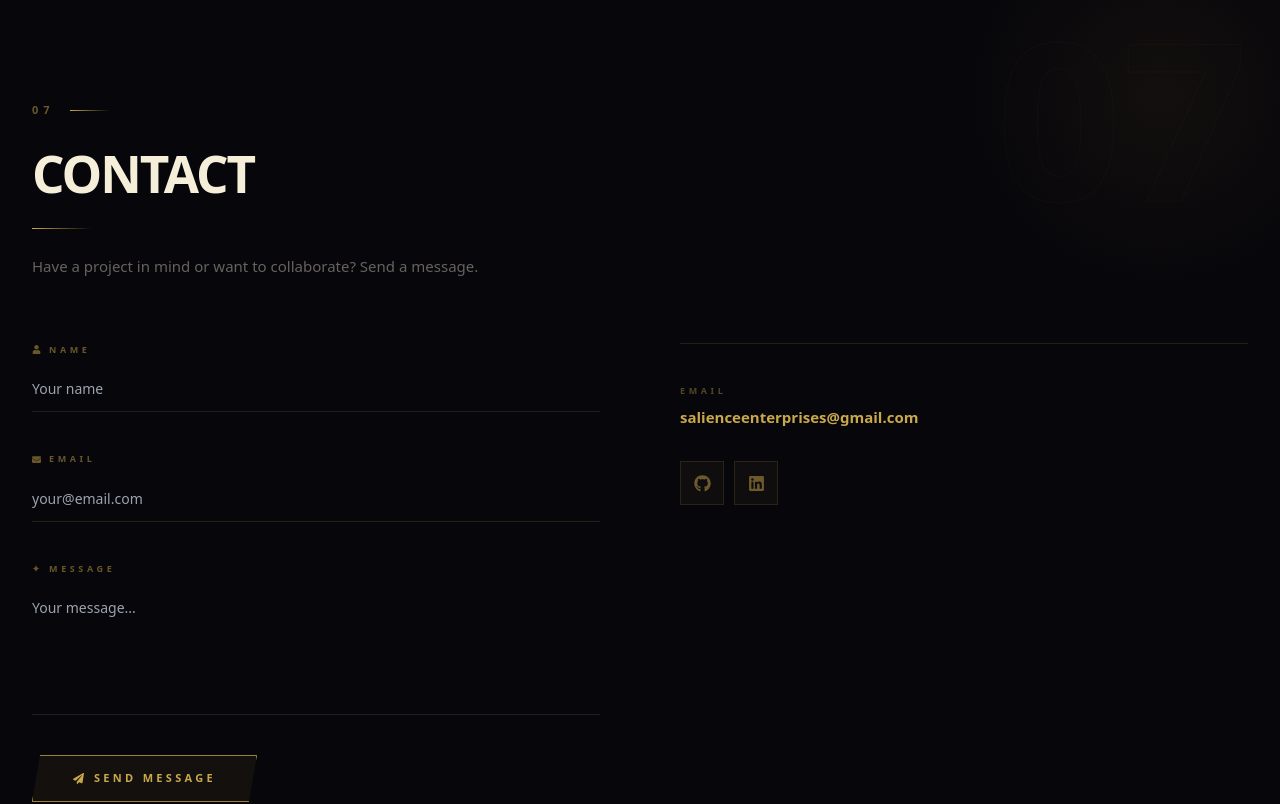
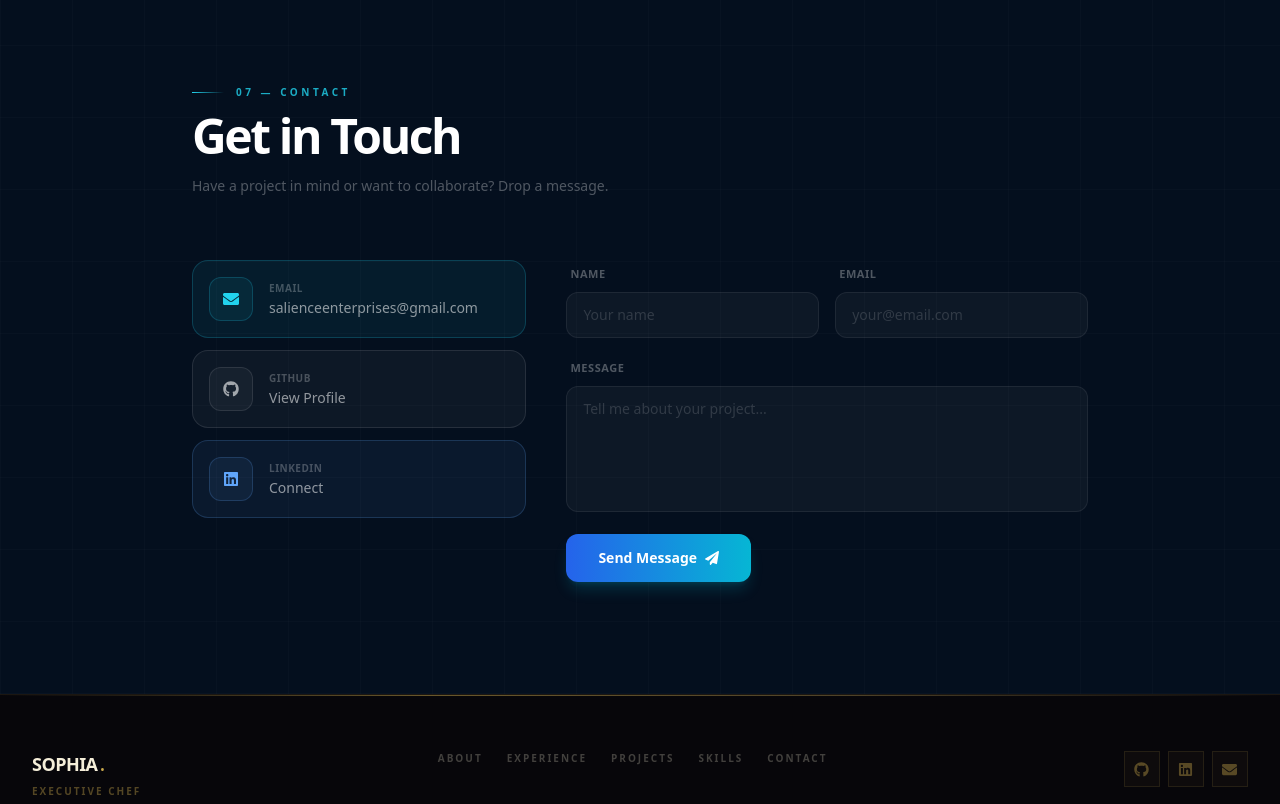
Before and after one commit to salienceenterprises-lab/portfolio-f2365, a Next.js app: page /portfolio-f2365/ in a window 1280 px wide. Shown: the part 5500-6304 px from the top of the page. Built offline with nearby package versions, Linux system fonts and the light colour scheme; no server answers.

Commit message:
Update app/components/contact.jsx via Portfolio SaaS

```diff
--- a/app/components/contact.jsx
+++ b/app/components/contact.jsx
@@ -1,159 +1,200 @@
 "use client";
 import React, { useState } from "react";
-import { motion } from "framer-motion";
-import { FaEnvelope, FaUser, FaPaperPlane, FaGithub, FaLinkedin } from "react-icons/fa";
+import { motion, AnimatePresence } from "framer-motion";
+import { FaPaperPlane, FaEnvelope, FaGithub, FaLinkedin, FaCheckCircle, FaCircleNotch } from "react-icons/fa";
 
 export default function PortfolioContact({ data }) {
-  const [form, setForm]       = useState({ name:"", email:"", message:"" });
-  const [status, setStatus]   = useState("idle");
-  const [focused, setFocused] = useState(null);
+  const [formData, setFormData] = useState({ name: "", email: "", message: "" });
+  const [status, setStatus] = useState("idle");
 
-  const WEB3FORMS_KEY = process.env.NEXT_PUBLIC_WEB3FORMS_KEY ?? "";
+  const hasForm = !!data?.web3forms_key;
+
+  const handleChange = (e) => setFormData({ ...formData, [e.target.name]: e.target.value });
 
   const handleSubmit = async (e) => {
     e.preventDefault();
-    if (!form.name || !form.email || !form.message) return;
-    setStatus("sending");
+    if (!hasForm) return;
+    setStatus("loading");
     try {
       const res = await fetch("https://api.web3forms.com/submit", {
-        method:"POST",
-        headers:{ "Content-Type":"application/json", Accept:"application/json" },
-        body:JSON.stringify({
-          access_key: WEB3FORMS_KEY,
-          subject: `Portfolio contact from ${form.name}`,
-          from_name: form.name,
-          email: form.email,
-          message: form.message,
+        method: "POST",
+        headers: { "Content-Type": "application/json", Accept: "application/json" },
+        body: JSON.stringify({
+          ...formData,
+          access_key: data.web3forms_key,
+          subject: `New Portfolio Message from ${formData.name}`,
+          from_name: "Portfolio Contact Form",
           botcheck: "",
         }),
       });
-      const r = await res.json();
-      setStatus(r.success ? "sent" : "error");
-    } catch { setStatus("error"); }
+      const result = await res.json();
+      if (result.success) {
+        setStatus("success");
+        setFormData({ name: "", email: "", message: "" });
+        setTimeout(() => setStatus("idle"), 5000);
+      } else {
+        setStatus("error");
+      }
+    } catch {
+      setStatus("error");
+    }
   };
 
-  const inputStyle = (field) => ({
-    width:"100%", background:"transparent", border:"none",
-    borderBottom:`1px solid ${focused===field ? "#c9a84c" : "rgba(201,168,76,0.15)"}`,
-    color:"#f5eed9", fontSize:"14px", padding:"12px 0", outline:"none",
-    transition:"border-color 0.25s",
-    boxShadow: focused===field ? "0 2px 0 rgba(201,168,76,0.2)" : "none",
-    fontFamily:"inherit",
-  });
+  const contactLinks = [
+    { show: data?.email,    icon: FaEnvelope,  label: "Email",    value: data?.email,         href: `mailto:${data?.email}`,  color: "text-cyan-400",  border: "border-cyan-400/20", bg: "bg-cyan-400/[0.07]"  },
+    { show: data?.github,   icon: FaGithub,    label: "GitHub",   value: "View Profile",       href: data?.github,            color: "text-white/60",  border: "border-white/10",    bg: "bg-white/[0.04]"     },
+    { show: data?.linkedin, icon: FaLinkedin,  label: "LinkedIn", value: "Connect",            href: data?.linkedin,          color: "text-blue-400",  border: "border-blue-400/20", bg: "bg-blue-400/[0.07]"  },
+  ].filter(l => l.show);
+
+  if (!hasForm && contactLinks.length === 0) return null;
 
   return (
-    <section id="contact" style={{ background:"#07060a", padding:"8rem 2rem", position:"relative", overflow:"hidden", borderTop:"1px solid rgba(201,168,76,0.06)" }}>
-      <style>{`
-        .gn-submit-btn {
-          display:inline-flex; align-items:center; gap:10px; cursor:pointer;
-          padding:14px 40px; border:1px solid #c9a84c;
-          background:rgba(201,168,76,0.06); color:#c9a84c;
-          font-size:11px; font-weight:800; letter-spacing:0.3em; text-transform:uppercase;
-          transition:all 0.25s ease;
-          clip-path:polygon(8px 0%, 100% 0%, calc(100% - 8px) 100%, 0% 100%);
-        }
-        .gn-submit-btn:hover:not(:disabled) { background:rgba(201,168,76,0.15); color:#f0cc6e; box-shadow:0 0 30px rgba(201,168,76,0.15); }
-        .gn-submit-btn:disabled { opacity:0.5; cursor:not-allowed; }
-        .gn-social-btn { width:44px; height:44px; border:1px solid rgba(201,168,76,0.15); background:rgba(201,168,76,0.04); display:flex; align-items:center; justify-content:center; color:rgba(201,168,76,0.5); text-decoration:none; transition:all 0.2s; }
-        .gn-social-btn:hover { border-color:rgba(201,168,76,0.4); background:rgba(201,168,76,0.1); color:#c9a84c; box-shadow:0 0 16px rgba(201,168,76,0.15); }
-        ::placeholder { color:rgba(245,238,217,0.18); }
-        textarea { resize:none; }
-        @media (max-width: 767px) { .gn-two-col { display: block !important; } }
-      `}</style>
+    <section id="contact" className="relative py-28 px-6 overflow-hidden bg-[#040f1e]">
 
-      <div style={{ position:"absolute", top:"2rem", right:"2rem", fontSize:"220px", fontWeight:900, lineHeight:1, color:"transparent", WebkitTextStrokeWidth:"1px", WebkitTextStrokeColor:"rgba(201,168,76,0.04)", pointerEvents:"none", userSelect:"none" }}>07</div>
-      <div style={{ position:"absolute", top:"-80px", right:"-80px", width:"400px", height:"400px", borderRadius:"50%", background:"radial-gradient(circle, rgba(201,168,76,0.06) 0%, transparent 70%)", pointerEvents:"none" }} />
+      <div className="absolute inset-0 bg-[linear-gradient(to_right,rgba(255,255,255,0.015)_1px,transparent_1px),linear-gradient(to_bottom,rgba(255,255,255,0.015)_1px,transparent_1px)] bg-[size:72px_72px] pointer-events-none" />
 
-      <div style={{ maxWidth:"1280px", margin:"0 auto", position:"relative", zIndex:1 }}>
-        <motion.div initial={{ opacity:0, x:-30 }} whileInView={{ opacity:1, x:0 }} viewport={{ once:true }} transition={{ duration:0.7 }} style={{ marginBottom:"4rem" }}>
-          <div style={{ display:"flex", alignItems:"center", gap:"16px", marginBottom:"1rem" }}>
-            <span style={{ fontSize:"11px", fontWeight:800, letterSpacing:"0.45em", color:"rgba(201,168,76,0.5)", textTransform:"uppercase" }}>07</span>
-            <div style={{ width:"40px", height:"1px", background:"linear-gradient(90deg, #c9a84c, transparent)" }} />
-          </div>
-          <h2 style={{ fontSize:"clamp(2rem, 4vw, 3.5rem)", fontWeight:900, letterSpacing:"-0.04em", color:"#f5eed9", margin:"0 0 1rem", textTransform:"uppercase" }}>Contact</h2>
-          <div style={{ width:"60px", height:"1px", background:"linear-gradient(90deg, #c9a84c, transparent)", marginBottom:"1.5rem" }} />
-          <p style={{ fontSize:"15px", color:"rgba(245,238,217,0.4)", maxWidth:"480px", lineHeight:1.75, margin:0 }}>
-            Have a project in mind or want to collaborate? Send a message.
-          </p>
+      <div className="max-w-4xl mx-auto relative z-10">
+
+        {/* Header */}
+        <motion.div
+          initial={{ opacity: 0, x: -20 }}
+          whileInView={{ opacity: 1, x: 0 }}
+          viewport={{ once: true }}
+          transition={{ duration: 0.6 }}
+          className="flex items-center gap-3 mb-3"
+        >
+          <motion.div
+            initial={{ scaleX: 0 }} whileInView={{ scaleX: 1 }} style={{ width: "32px", originX: 0 }} viewport={{ once: true }}
+            transition={{ duration: 0.8 }}
+            className="h-px bg-gradient-to-r from-cyan-400 to-transparent"
+          />
+          <span className="text-[10px] font-bold tracking-[0.35em] uppercase text-cyan-400/80">07 — Contact</span>
         </motion.div>
 
-        <div style={{ display:"grid", gridTemplateColumns:"1fr 1fr", gap:"5rem", alignItems:"start" }} className="gn-two-col">
-          {/* Form */}
-          <motion.div initial={{ opacity:0, y:30 }} whileInView={{ opacity:1, y:0 }} viewport={{ once:true }} transition={{ duration:0.6, delay:0.1 }}>
-            {status === "sent" ? (
-              <div style={{ padding:"3rem", border:"1px solid rgba(201,168,76,0.2)", background:"rgba(201,168,76,0.03)", textAlign:"center" }}>
-                <div style={{ fontSize:"3rem", marginBottom:"1rem" }}>✦</div>
-                <h3 style={{ fontSize:"20px", fontWeight:900, color:"#c9a84c", letterSpacing:"-0.02em", textTransform:"uppercase", marginBottom:"0.5rem" }}>Message Sent</h3>
-                <p style={{ color:"rgba(245,238,217,0.4)", fontSize:"14px" }}>Thank you. I'll respond shortly.</p>
-              </div>
-            ) : (
-              <form onSubmit={handleSubmit} style={{ display:"flex", flexDirection:"column", gap:"2.5rem" }}>
-                <div>
-                  <label style={{ fontSize:"9px", fontWeight:800, letterSpacing:"0.4em", color:"rgba(201,168,76,0.5)", textTransform:"uppercase", display:"flex", alignItems:"center", gap:"8px", marginBottom:"10px" }}>
-                    <FaUser style={{ fontSize:"9px" }} /> Name
-                  </label>
-                  <input type="text" placeholder="Your name" required value={form.name}
-                    onChange={(e)=>setForm({...form,name:e.target.value})}
-                    onFocus={()=>setFocused("name")} onBlur={()=>setFocused(null)}
-                    style={inputStyle("name")} />
+        <motion.h2
+          initial={{ opacity: 0, y: 20 }}
+          whileInView={{ opacity: 1, y: 0 }}
+          viewport={{ once: true }}
+          transition={{ duration: 0.7, delay: 0.05 }}
+          className="text-4xl sm:text-5xl font-black tracking-tighter text-white mb-4"
+        >
+          Get in Touch
+        </motion.h2>
+        <motion.p
+          initial={{ opacity: 0 }}
+          whileInView={{ opacity: 1 }}
+          viewport={{ once: true }}
+          transition={{ duration: 0.6, delay: 0.15 }}
+          className="text-white/30 text-sm mb-16 max-w-md"
+        >
+          {hasForm ? "Have a project in mind or want to collaborate? Drop a message." : "Let's connect — find me across the web."}
+        </motion.p>
+
+        <div className={`grid gap-10 ${hasForm ? "grid-cols-1 lg:grid-cols-5" : "max-w-md"}`}>
+
+          {/* Contact links */}
+          <motion.div
+            initial={{ opacity: 0, x: hasForm ? -30 : 0 }}
+            whileInView={{ opacity: 1, x: 0 }}
+            viewport={{ once: true }}
+            transition={{ type: "spring", stiffness: 100, damping: 20 }}
+            className={`${hasForm ? "lg:col-span-2" : ""} space-y-3`}
+          >
+            {contactLinks.map((link, i) => (
+              <motion.a
+                key={i}
+                href={link.href}
+                target="_blank"
+                rel="noopener noreferrer"
+                whileHover={{ x: 6 }}
+                transition={{ type: "spring", stiffness: 300 }}
+                className={`group flex items-center gap-4 p-4 ${link.bg} border ${link.border} rounded-2xl hover:brightness-125 transition-all duration-300`}
+              >
+                <div className={`w-11 h-11 rounded-xl ${link.bg} border ${link.border} flex items-center justify-center flex-shrink-0 group-hover:scale-110 transition-transform duration-300`}>
+                  <link.icon className={`w-4 h-4 ${link.color}`} />
                 </div>
                 <div>
-                  <label style={{ fontSize:"9px", fontWeight:800, letterSpacing:"0.4em", color:"rgba(201,168,76,0.5)", textTransform:"uppercase", display:"flex", alignItems:"center", gap:"8px", marginBottom:"10px" }}>
-                    <FaEnvelope style={{ fontSize:"9px" }} /> Email
-                  </label>
-                  <input type="email" placeholder="your@email.com" required value={form.email}
-                    onChange={(e)=>setForm({...form,email:e.target.value})}
-                    onFocus={()=>setFocused("email")} onBlur={()=>setFocused(null)}
-                    style={inputStyle("email")} />
+                  <p className="text-[10px] uppercase tracking-wider text-white/25 mb-0.5 font-bold">{link.label}</p>
+                  <p className="text-sm text-white/55 group-hover:text-white transition-colors duration-300">{link.value}</p>
                 </div>
-                <div>
-                  <label style={{ fontSize:"9px", fontWeight:800, letterSpacing:"0.4em", color:"rgba(201,168,76,0.5)", textTransform:"uppercase", display:"flex", alignItems:"center", gap:"8px", marginBottom:"10px" }}>
-                    ✦ Message
-                  </label>
-                  <textarea rows={5} placeholder="Your message..." required value={form.message}
-                    onChange={(e)=>setForm({...form,message:e.target.value})}
-                    onFocus={()=>setFocused("message")} onBlur={()=>setFocused(null)}
-                    style={{ ...inputStyle("message"), display:"block" }} />
-                </div>
-                {status==="error" && <p style={{ fontSize:"12px", color:"rgba(248,113,113,0.8)" }}>Something went wrong. Please try again.</p>}
-                <div>
-                  <button type="submit" disabled={status==="sending"} className="gn-submit-btn">
-                    {status==="sending" ? "Sending..." : <><FaPaperPlane style={{ fontSize:"11px" }} /> Send Message</>}
-                  </button>
-                </div>
-              </form>
-            )}
+              </motion.a>
+            ))}
           </motion.div>
 
-          {/* Info */}
-          <motion.div initial={{ opacity:0, y:30 }} whileInView={{ opacity:1, y:0 }} viewport={{ once:true }} transition={{ duration:0.6, delay:0.25 }}>
-            <div style={{ borderTop:"1px solid rgba(201,168,76,0.15)", paddingTop:"2.5rem" }}>
-              {data?.email && (
-                <div style={{ marginBottom:"2rem" }}>
-                  <p style={{ fontSize:"9px", fontWeight:800, letterSpacing:"0.4em", color:"rgba(201,168,76,0.4)", textTransform:"uppercase", marginBottom:"8px" }}>Email</p>
-                  <a href={`mailto:${data.email}`} style={{ fontSize:"15px", color:"#c9a84c", textDecoration:"none", fontWeight:600 }}>{data.email}</a>
+          {/* Contact form */}
+          {hasForm && (
+            <motion.div
+              initial={{ opacity: 0, scale: 0.97 }}
+              whileInView={{ opacity: 1, scale: 1 }}
+              viewport={{ once: true }}
+              transition={{ type: "spring", stiffness: 100, damping: 20, delay: 0.15 }}
+              className="lg:col-span-3"
+            >
+              <form onSubmit={handleSubmit} className="space-y-4">
+                <div className="grid grid-cols-1 sm:grid-cols-2 gap-4">
+                  {["name", "email"].map((field) => (
+                    <div key={field} className="space-y-2">
+                      <label className="text-[11px] font-bold uppercase tracking-wider text-white/30 ml-1">{field}</label>
+                      <input
+                        name={field}
+                        type={field === "email" ? "email" : "text"}
+                        value={formData[field]}
+                        onChange={handleChange}
+                        required
+                        placeholder={field === "email" ? "your@email.com" : "Your name"}
+                        className="w-full px-4 py-3 bg-white/[0.04] border border-white/[0.07] rounded-xl text-sm text-white placeholder-white/15 focus:outline-none focus:border-cyan-400/40 focus:bg-white/[0.06] transition-all duration-300"
+                      />
+                    </div>
+                  ))}
                 </div>
-              )}
-              {data?.location && (
-                <div style={{ marginBottom:"2rem" }}>
-                  <p style={{ fontSize:"9px", fontWeight:800, letterSpacing:"0.4em", color:"rgba(201,168,76,0.4)", textTransform:"uppercase", marginBottom:"8px" }}>Location</p>
-                  <p style={{ fontSize:"15px", color:"rgba(245,238,217,0.6)", margin:0 }}>{data.location}</p>
+
+                <div className="space-y-2">
+                  <label className="text-[11px] font-bold uppercase tracking-wider text-white/30 ml-1">Message</label>
+                  <textarea
+                    name="message"
+                    value={formData.message}
+                    onChange={handleChange}
+                    required
+                    rows={5}
+                    placeholder="Tell me about your project..."
+                    className="w-full px-4 py-3 bg-white/[0.04] border border-white/[0.07] rounded-xl text-sm text-white placeholder-white/15 focus:outline-none focus:border-cyan-400/40 focus:bg-white/[0.06] transition-all duration-300 resize-none"
+                  />
                 </div>
-              )}
-              <div style={{ display:"flex", gap:"10px", marginTop:"2rem" }}>
-                {data?.github && (
-                  <a href={data.github} target="_blank" rel="noopener noreferrer" aria-label="GitHub" className="gn-social-btn">
-                    <FaGithub size={17} />
-                  </a>
+
+                <motion.button
+                  type="submit"
+                  disabled={status === "loading" || status === "success"}
+                  whileHover={{ scale: 1.03, boxShadow: "0 0 40px rgba(6,182,212,0.25)" }}
+                  whileTap={{ scale: 0.97 }}
+                  className={`inline-flex items-center gap-3 px-8 py-3.5 rounded-xl text-sm font-bold transition-all duration-400 ${
+                    status === "success"
+                      ? "bg-emerald-600 text-white"
+                      : "bg-gradient-to-r from-blue-600 to-cyan-500 text-white shadow-lg shadow-cyan-500/20"
+                  }`}
+                >
+                  <AnimatePresence mode="wait">
+                    {status === "loading" ? (
+                      <motion.span key="l" initial={{ opacity: 0 }} animate={{ opacity: 1 }} className="flex items-center gap-2">
+                        <FaCircleNotch className="w-4 h-4 animate-spin" /> Sending...
+                      </motion.span>
+                    ) : status === "success" ? (
+                      <motion.span key="s" initial={{ y: 10, opacity: 0 }} animate={{ y: 0, opacity: 1 }} className="flex items-center gap-2">
+                        <FaCheckCircle className="w-4 h-4" /> Message Sent!
+                      </motion.span>
+                    ) : (
+                      <motion.span key="i" initial={{ opacity: 0 }} animate={{ opacity: 1 }} className="flex items-center gap-2">
+                        Send Message <FaPaperPlane className="w-3.5 h-3.5" />
+                      </motion.span>
+                    )}
+                  </AnimatePresence>
+                </motion.button>
+
+                {status === "error" && (
+                  <p className="text-xs text-red-400 mt-2">Something went wrong. Please try again.</p>
                 )}
-                {data?.linkedin && (
-                  <a href={data.linkedin} target="_blank" rel="noopener noreferrer" aria-label="LinkedIn" className="gn-social-btn">
-                    <FaLinkedin size={17} />
-                  </a>
-                )}
-              </div>
-            </div>
-          </motion.div>
+              </form>
+            </motion.div>
+          )}
         </div>
       </div>
     </section>
```
